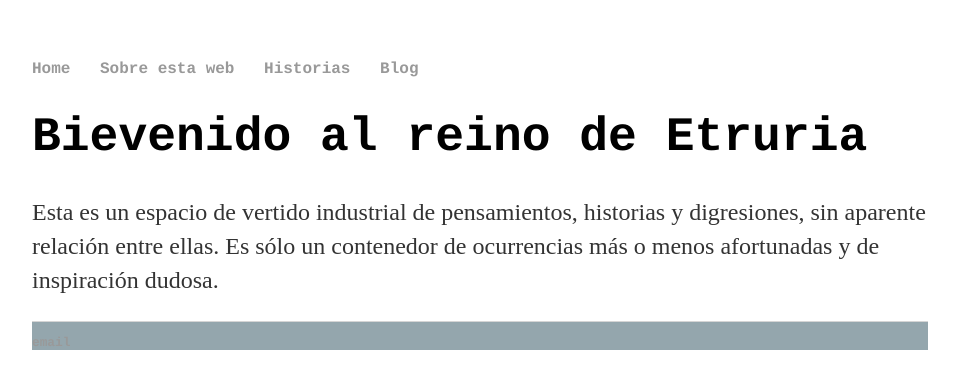
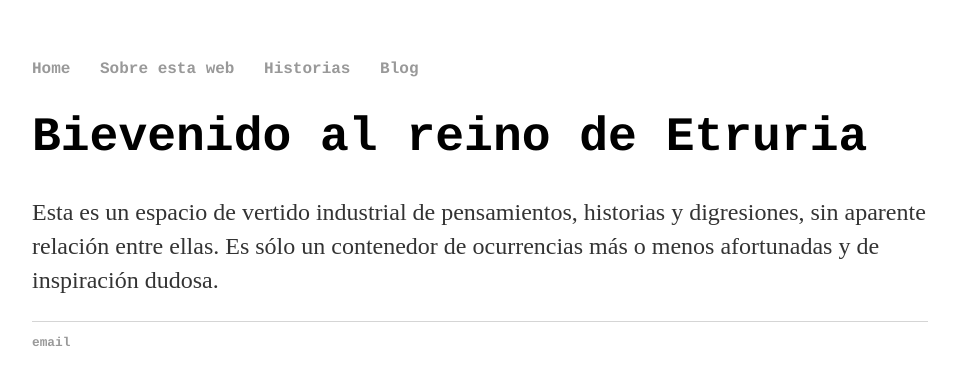
Before and after one commit to csastremos/csastremos.github.io, a Jekyll site: the page built from index.html, in a window 1280 px wide. Shown: the top 389 px of the page, without its empty margins (160-1119 px from the left). Built offline with Jekyll 4.4.1, drawn with Linux system fonts in a browser that asks for light colours.

Commit message:
Update main.css

```diff
--- a/css/main.css
+++ b/css/main.css
@@ -32,9 +32,6 @@ footer {
     border-top: 1px solid #d5d5d5;
     font-size: .8em;
 }
-#site-footer {
-    background-color: #94a6ad;
-}
 
 ul.posts {
     margin: 20px auto 40px;
```
